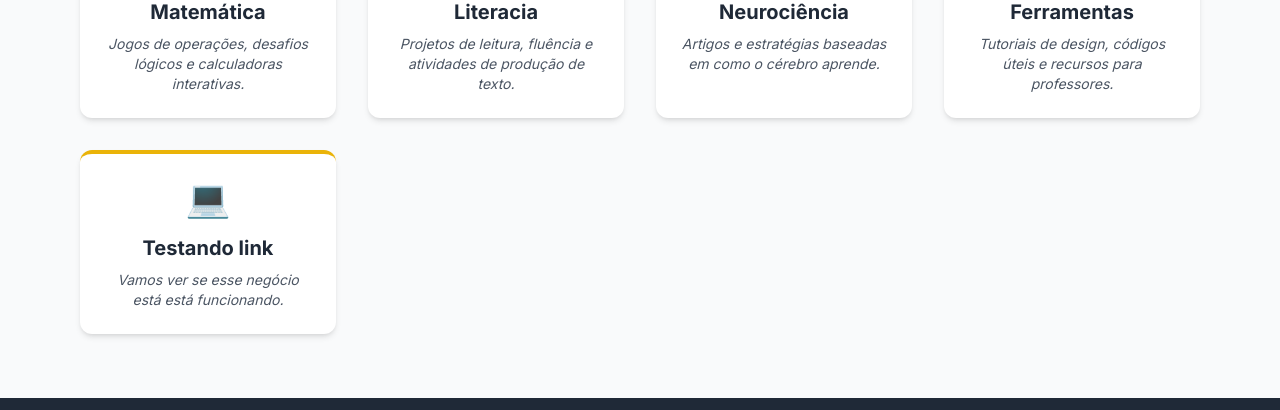
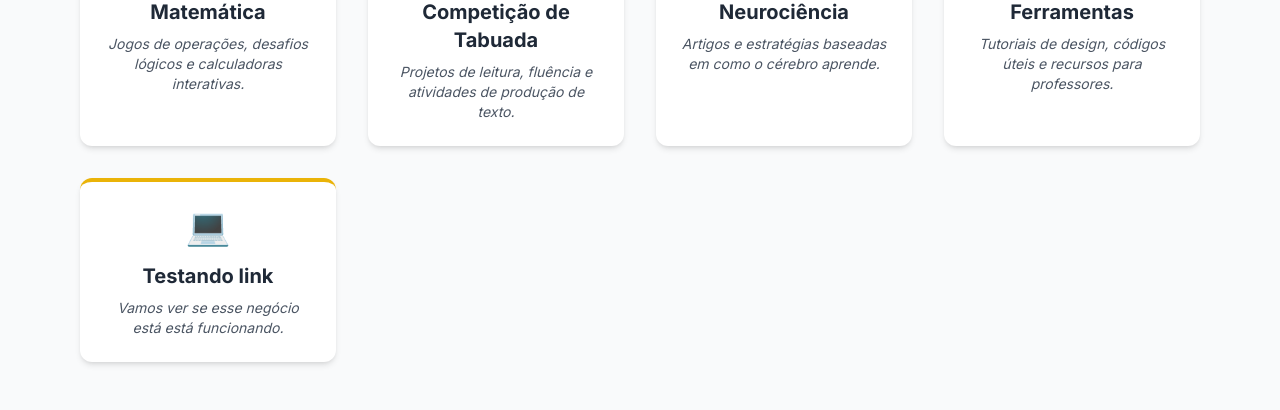
Before and after one commit to professorfelipebezerra/jogos-pedagogicos, a plain HTML site: page index.html in a window 1280 px wide. Shown: the part 690-1100 px from the top of the page. Drawn offline with nearby package versions, Linux system fonts and the light colour scheme.

Commit message:
Update index.html

```diff
--- a/index.html
+++ b/index.html
@@ -63,9 +63,9 @@
             </a>
 
             <!-- CARD 2: LITERACIA / PORTUGUÊS -->
-            <a href="#" class="card-hover bg-white p-6 rounded-xl shadow-md border-t-4 border-yellow-500 text-center block">
+            <a href="competição-matemática.html" class="card-hover bg-white p-6 rounded-xl shadow-md border-t-4 border-yellow-500 text-center block">
                 <div class="text-4xl mb-4">📖</div>
-                <h3 class="text-xl font-bold text-gray-800 mb-2">Literacia</h3>
+                <h3 class="text-xl font-bold text-gray-800 mb-2">Competição de Tabuada</h3>
                 <p class="text-gray-600 text-sm italic">Projetos de leitura, fluência e atividades de produção de texto.</p>
             </a>
 
```
